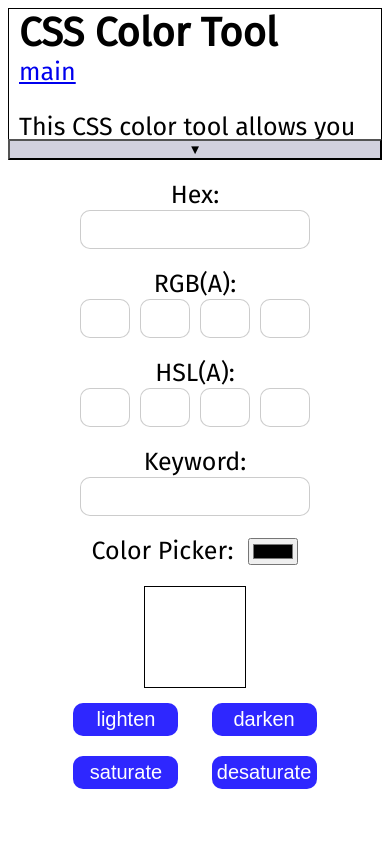
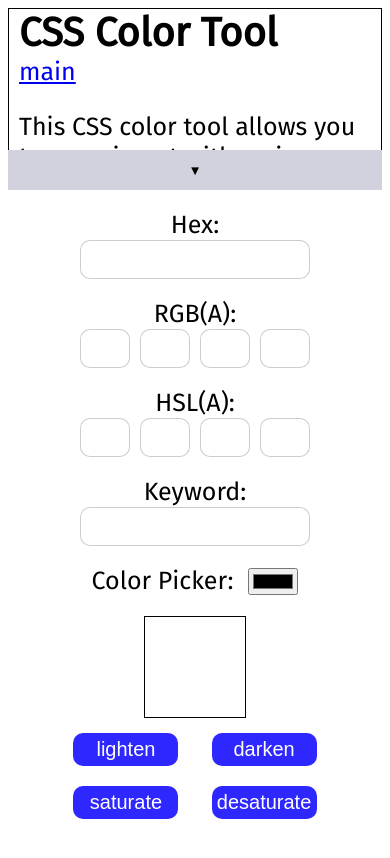
Before and after one commit to ajcrites/color-tool, a React (Vite) app: page / in a window 390 px wide. Built offline with nearby package versions, Linux system fonts and the light colour scheme; what typesafe-actions would draw is missing.

Commit message:
feat(mobile): style improvements for mobile / iOS

```diff
--- a/src/intro.css
+++ b/src/intro.css
@@ -17,7 +17,7 @@
 
 .collapsed .intro {
   overflow: scroll;
-  height: 150px;
+  height: 180px;
 }
 
 .collapse-button {
@@ -27,4 +27,12 @@
   bottom: 0;
   left: 0;
   cursor: pointer;
+  margin: 0;
+  border: 0;
 }
+
+@media screen and (max-width: 500px) {
+  .collapse-button {
+    height: 40px;
+  }
+}
```
